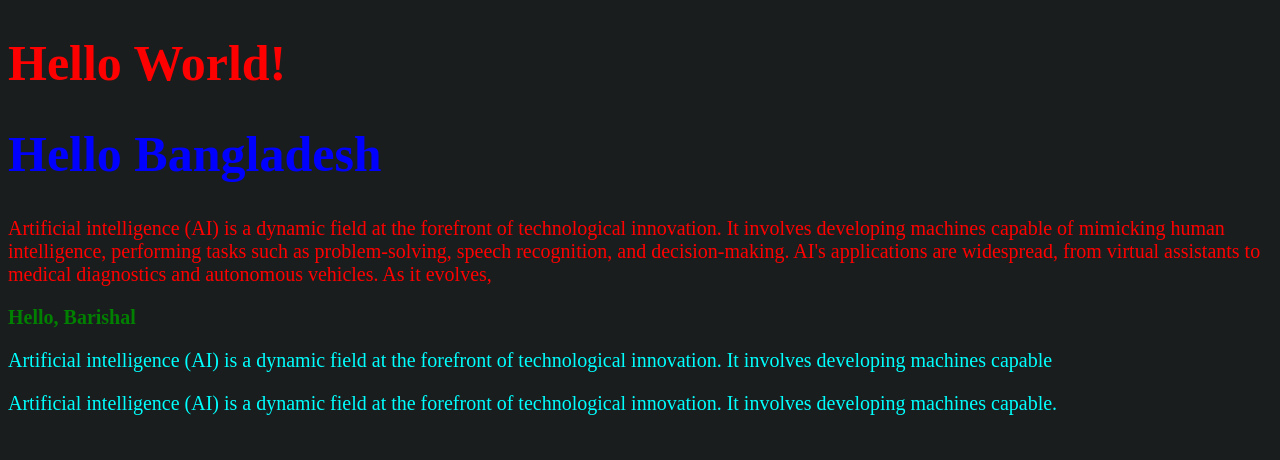
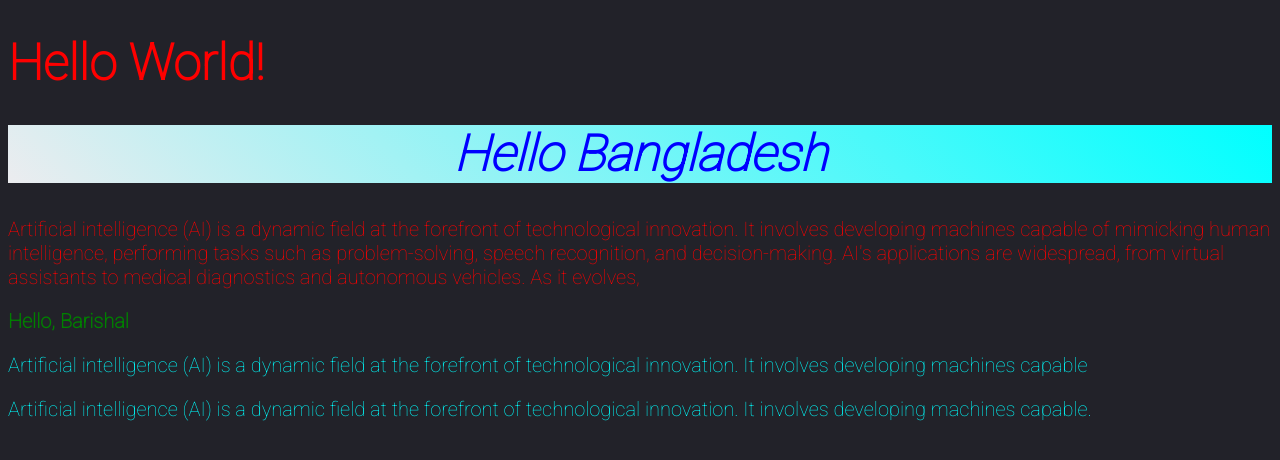
Before and after one commit to abunaim1/CSS_learning, a plain HTML site: page index.html in a window 1280 px wide. Drawn offline with Linux system fonts and the light colour scheme.

Commit message:
color fonts

```diff
--- a/style.css
+++ b/style.css
@@ -1,9 +1,15 @@
+@import url('https://fonts.googleapis.com/css2?family=Roboto:wght@100&display=swap');
+
 body{
-    background-color: rgb(26, 29, 29);
+    background-color: #222229ff;
+    font-family: 'Roboto', sans-serif;
 }
 .title {
   color: blue;
   font-size: 50px;
+  font-style: italic;
+  text-align: center;
+  background: linear-gradient(45deg, rgb(236, 236, 239), cyan);
 }
 .description {
   color: red;
```
